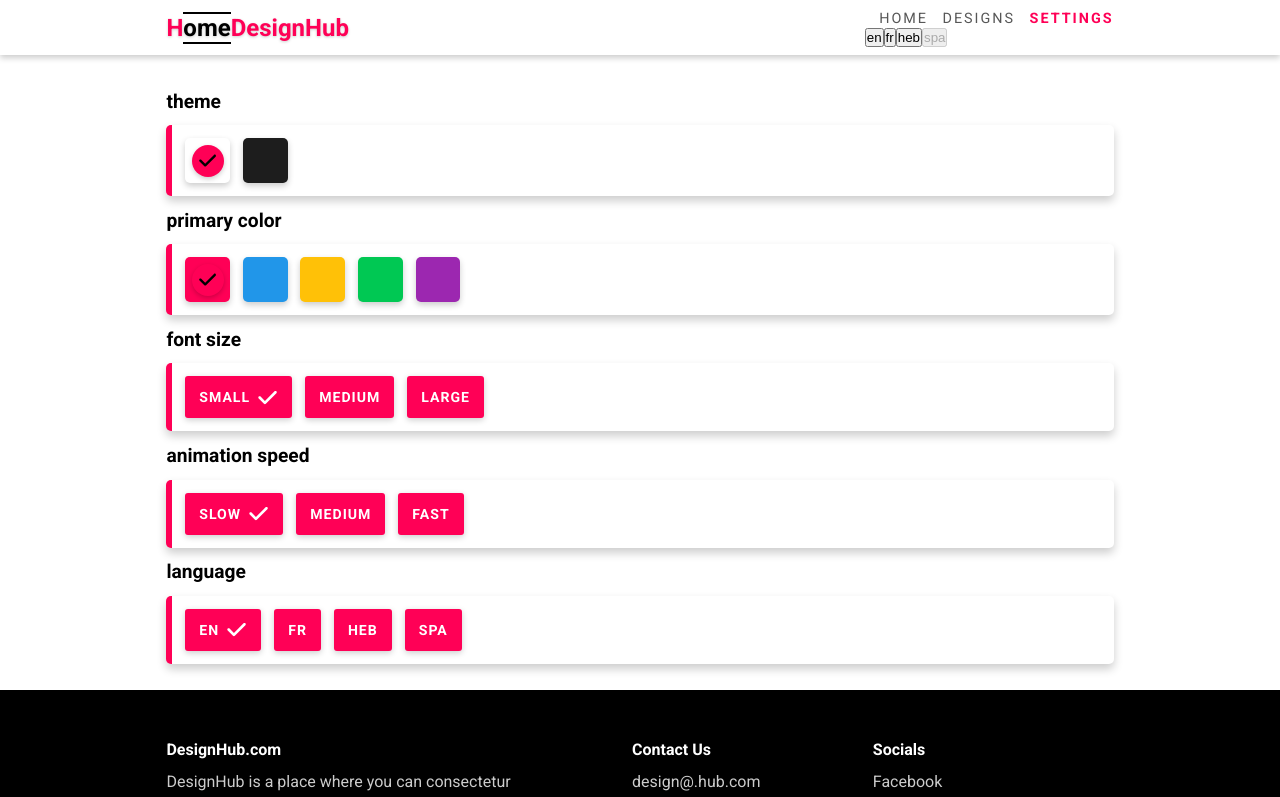
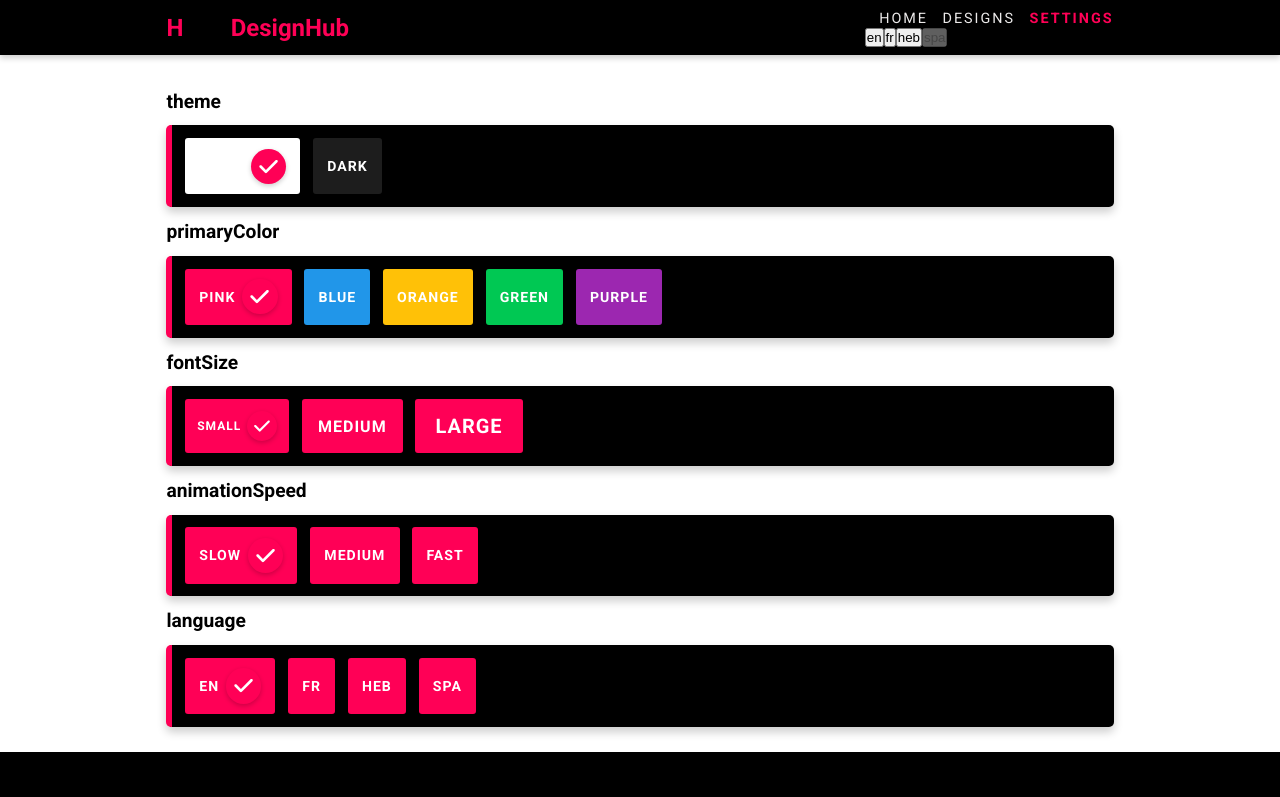
Before and after one commit to NataEn/home_appliances_app, a React (Create React App) app: page /settings in a window 1280 px wide. Shown: the top 797 px of the page. Built offline with nearby package versions, Linux system fonts and the light colour scheme.

Commit message:
creating settings context

```diff
--- a/src/App.tsx
+++ b/src/App.tsx
@@ -1,5 +1,6 @@
 
-import React from 'react';
+import React, {useState} from 'react';
+import {SettingsContext, initialSettings} from "./Contexts"
 import {
   BrowserRouter as Router,
   Routes,
@@ -12,11 +13,15 @@ import Designs from './pages/designsPage/Designs/Designs';
 import Footer from "./components/Footer/Footer"
 import mockSettings from "./pages/settingsPage/mockData.json"
 
+function App() {
+  const [settings,setSettings]=useState(initialSettings)
 
-function App() {
   return (
+
     <Router>
-      <div className="App">
+      <SettingsContext.Provider value={{settings, setSettings}}>
+      {/* <AuthContext.Provider value={currentUser}> */}
+      <div className="App dark">
         <Navbar />
         <div className='container main'>
           <Routes>
@@ -27,7 +32,8 @@ function App() {
         </div>
         <Footer />
       </div>
-
+      {/* </AuthContext.Provider> */}
+      </SettingsContext.Provider>
     </Router>
   );
 }
--- /dev/null
+++ b/src/Contexts.tsx
@@ -0,0 +1,20 @@
+import { createContext } from 'react';
+
+export type Settings = {
+    theme: string,
+    primaryColor: string,
+    fontSize: string,
+    animationSpeed: string
+}
+export type SettingsContextType = {
+    settings: Settings
+    setSettings: (settings: Settings) => void
+}
+export const initialSettings = {
+    theme: 'light',
+    primaryColor: 'pink',
+    fontSize: 'medium',
+    animationSpeed: "medium"
+}
+
+export const SettingsContext = createContext<SettingsContextType>({ settings: initialSettings, setSettings: () => { } })
--- a/src/Utils/mainUtils.tsx
+++ b/src/Utils/mainUtils.tsx
@@ -4,7 +4,6 @@ export function AddClassNames(classNames: AddClassNamesParam): string {
     if (!Array.isArray(classNames) && (typeof classNames === "string")) return classNames
     if (Array.isArray(classNames)) {
         const names = classNames.filter(className => (typeof className === "string"))
-        //console.log(names)
         if (names.length >=1) {
             return names.join(" ")
         }
--- a/src/index.scss
+++ b/src/index.scss
@@ -2,6 +2,8 @@
 @import "./styles/functions.scss";
 @import "./styles/main.scss";
 @import "./styles/theme/variables.scss";
+@import "./styles/theme/dark.scss";
+@import "./styles/theme/light.scss";
 @import "./components/Navbar/Navbar.scss";
 @import "./components/SideBar/SideBar.scss";
 @import "./components/SidebarBtn/SidebarBtn.scss";
--- a/src/pages/settingsPage/Settings.tsx
+++ b/src/pages/settingsPage/Settings.tsx
@@ -9,7 +9,7 @@ export type StyleSetting = {
 
 export type StyleSettingOption = {
     readonly uuid: string | number,
-    value?: string | null | undefined,
+    value: string,
     className: string
 }
 export interface SettingsOwnProps {
--- a/src/pages/settingsPage/components/SettingBox/SettingBox.tsx
+++ b/src/pages/settingsPage/components/SettingBox/SettingBox.tsx
@@ -1,7 +1,8 @@
-import React, { FC, useState } from "react";
+import React, { FC, useContext, useState } from "react";
 import Utils from "../../../../Utils/mainUtils";
 import SettingOption from "../SettingOption/SettingOption";
 import { StyleSettingOption } from "../../Settings"
+import { SettingsContext } from "../../../../Contexts";
 
 export interface SettingBoxProps {
     key: string | number,
@@ -14,9 +15,16 @@ const SettingBox: FC<SettingBoxProps> = ({ key, title, options, className }): JS
     const [settingType, setSettingType] = useState(title)
     const [settingOption, setSettingOption] = useState(options[0].className)
 
-    const onClickSettingOption = (className: string): void => {
+    const { settings, setSettings } = useContext(SettingsContext);
+
+    const updateSettingsContext=(title: string, value: string)=>{
+          const newSettings={...settings, [title]:value}
+          setSettings({...newSettings})
+    }
+    const onClickSettingOption = (className: string, value: string): void => {
         console.log("from setting box", className)
         setSettingOption(className)
+        updateSettingsContext(className, value)
     }
 
     return <div className={Utils.AddClassNames(["setting-box", className])} key={key}>
--- a/src/pages/settingsPage/components/SettingOption/SettingOption.scss
+++ b/src/pages/settingsPage/components/SettingOption/SettingOption.scss
@@ -17,13 +17,6 @@
         align-items: center;
         gap: .5em;
         width: fit-content;
-
-        .check {
-            height: auto;
-            width: auto;
-            box-shadow: none;
-        }
-
     }
 
     &.light {
--- a/src/pages/settingsPage/components/SettingOption/SettingOption.tsx
+++ b/src/pages/settingsPage/components/SettingOption/SettingOption.tsx
@@ -6,14 +6,14 @@ import Utils from "../../../../Utils/mainUtils";
 export interface SettingOptionProps {
     readonly uuid: string | number,
     selectedOption: string,
-    value?: string | null | undefined,
+    value: string,
     className: string,
-    onClickOption:(optionClassName:string)=>void
+    onClickOption:(optionClassName:string, value:string)=>void
 }
-const styleClassName = (value: string | null | undefined, className: string): string => value ? "btn" : `${className} regular`;
+// const styleClassName = (value: string, className: string): string => value ? "btn" : `${className} regular`;
 
 const SettingOption: FC<SettingOptionProps> = ({ uuid, value, className, selectedOption, onClickOption }): JSX.Element => {
-    return <div className={Utils.AddClassNames(["option", styleClassName(value,className)])} key={uuid} onClick={(e: React.MouseEvent)=>onClickOption(className)}>
+    return <div className={Utils.AddClassNames(["option", "btn", className])} key={uuid} onClick={(e: React.MouseEvent)=>onClickOption(className, value)}>
         {value&&<span className="option-value">{value}</span>}
     {selectedOption===className && <div className="check"><FontAwesomeIcon icon={faCheck}/></div>}
 </div>
--- a/src/pages/settingsPage/mockData.json
+++ b/src/pages/settingsPage/mockData.json
@@ -5,50 +5,50 @@
         "value": [
             {
                 "uuid": 1,
-                "value": null,
+                "value": "light",
                 "className": "light"
             },
             {
                 "uuid": 2,
-                "value": null,
+                "value": "dark",
                 "className": "dark"
             }
         ]
     },
     {
         "uuid": 2,
-        "name": "primary color",
+        "name": "primaryColor",
         "value": [
             {
                 "uuid": 1,
-                "value": null,
+                "value": "pink",
                 "className": "primaryColorPink"
             },
             {
                 "uuid": 2,
-                "value": null,
+                "value": "blue",
                 "className": "primaryColorBlue"
             },
             {
                 "uuid": 3,
-                "value": null,
+                "value": "orange",
                 "className": "primaryColorOrange"
             },
             {
                 "uuid": 4,
-                "value": null,
+                "value": "green",
                 "className": "primaryColorGreen"
             },
             {
                 "uuid": 5,
-                "value": null,
+                "value": "purple",
                 "className": "primaryColorPurple"
             }
         ]
     },
     {
         "uuid": 3,
-        "name": "font size",
+        "name": "fontSize",
         "value": [
             {
                 "uuid": 1,
@@ -69,7 +69,7 @@
     },
     {
         "uuid": 4,
-        "name": "animation speed",
+        "name": "animationSpeed",
         "value": [
             {
                 "uuid": 1,
--- /dev/null
+++ b/src/styles/theme/dark.scss
@@ -0,0 +1,7 @@
+.dark {
+    --background-color: #000;
+    --background-dark-2: rgba(29, 29, 29);
+    --background-light: rgba(77, 77, 77);
+    --text-color: #ffffff;
+    --text-light: #eceaea;
+}
--- /dev/null
+++ b/src/styles/theme/light.scss
@@ -0,0 +1,6 @@
+.light {
+    --background-color: #fff;
+    --background-light: #fff;
+    --text-color: #0A0A0A;
+    --text-light: #575757;
+}
```
